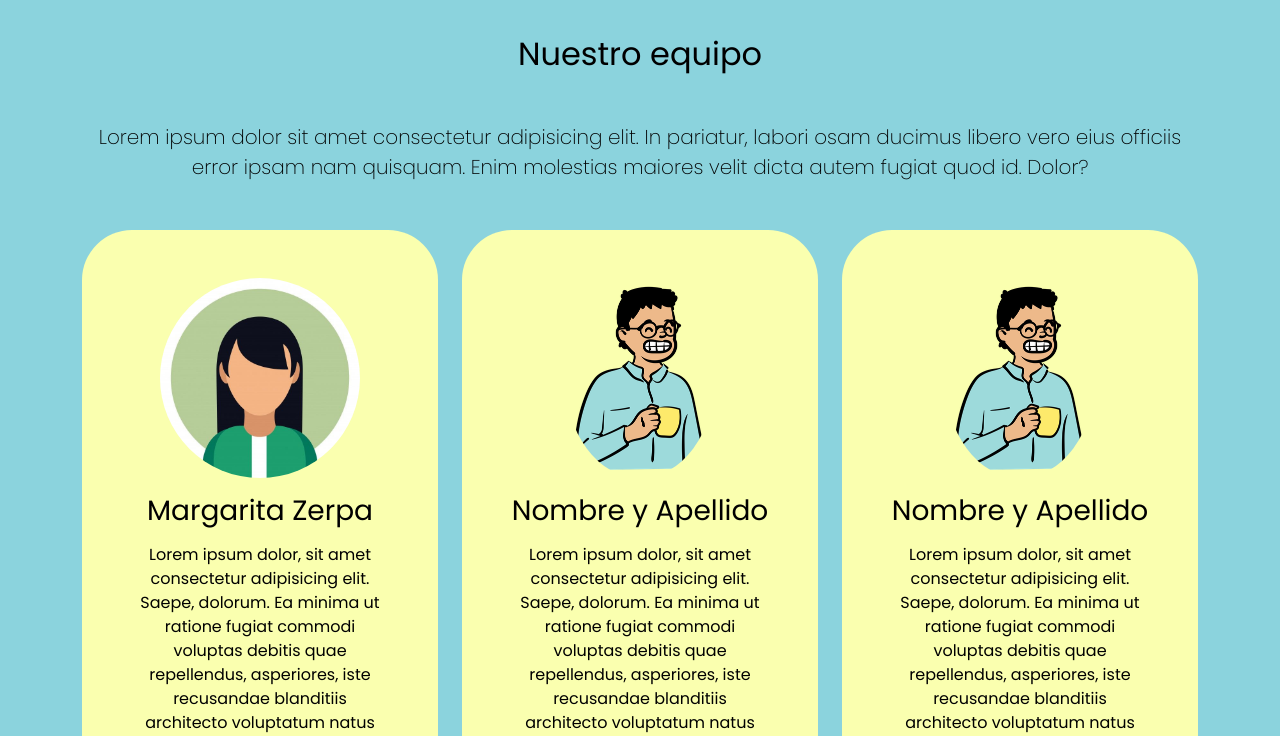
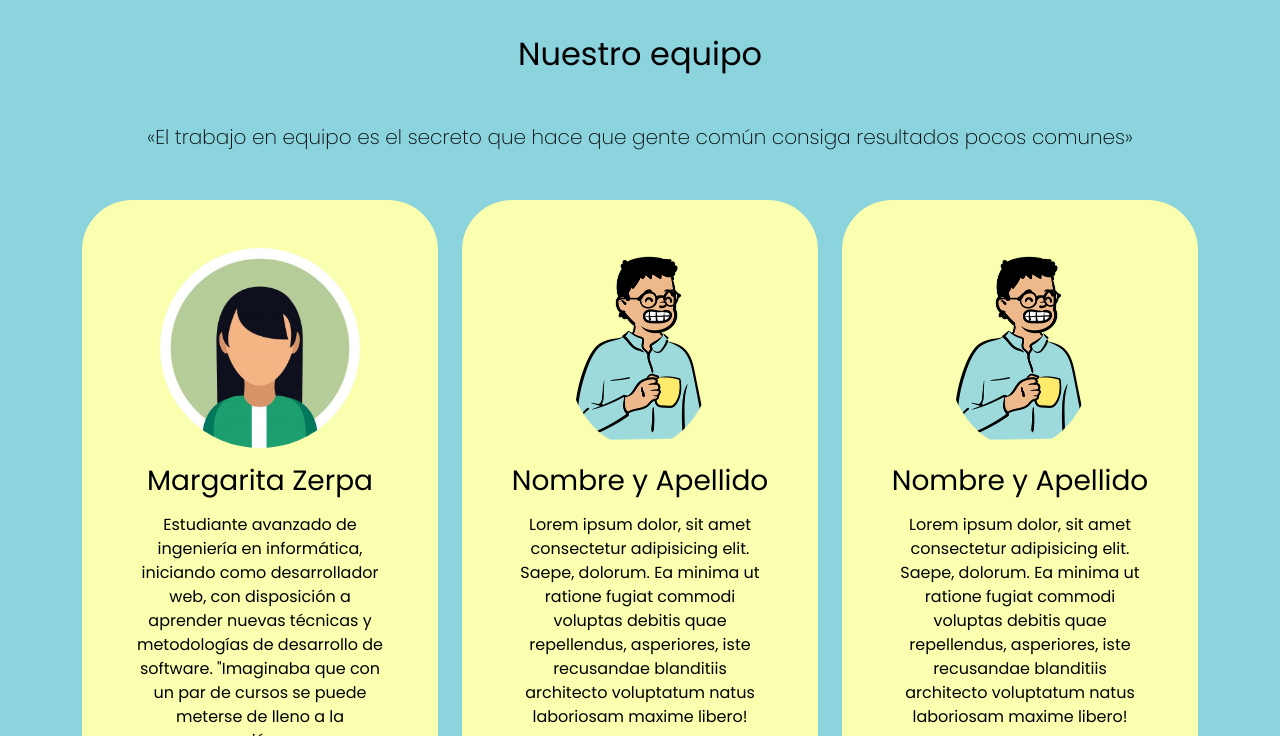
Before and after one commit to margarita264/devtech-podcast-web, a plain HTML site: page index.html in a window 1280 px wide. Shown: the part 990-1726 px from the top of the page. Drawn offline with nearby package versions, Linux system fonts and the light colour scheme.

Commit message:
Actualización de información[C

```diff
--- a/index.html
+++ b/index.html
@@ -93,9 +93,7 @@
       <div class="container pt-5">
         <h2 class="title text-center mt-5 mb-5">Nuestro equipo</h2>
         <p class="lead text-center mb-5">
-          Lorem ipsum dolor sit amet consectetur adipisicing elit. In pariatur, labori
-          osam ducimus libero vero eius officiis error ipsam nam quisquam. Enim molestias maiores velit dicta autem
-          fugiat quod id. Dolor?</p>
+          «El trabajo en equipo es el secreto que hace que gente común consiga resultados pocos comunes»</p>
         <div class="row">
 
           <!-- =========================== Tarjeta 1 =========================== -->
@@ -104,9 +102,12 @@
               <div class="card-body text-center p-5">
                 <img src="./assets/avatar-marga.jpg" alt="avatar" class=" img img-fluid rounded-circle mb-3">
                 <h3 class="title card-title mb-3">Margarita Zerpa</h3>
-                <p>Lorem ipsum dolor, sit amet consectetur adipisicing elit. Saepe, dolorum. Ea minima ut ratione fugiat
-                  commodi voluptas debitis quae repellendus, asperiores, iste recusandae blanditiis architecto
-                  voluptatum natus laboriosam maxime libero!</p>
+                <p>Estudiante avanzado de ingeniería en informática, iniciando como desarrollador web, con disposición a aprender nuevas técnicas y metodologías
+                  de desarrollo de software.
+                  "Imaginaba que con un par de cursos se puede meterse de lleno a la programación
+                  pero para conseguir esa fluidez hace falta repetir una y otra vez y dedicar muchisimo tiempo a
+                  la solución de problemas".
+                   </p>
                 <a href="#"><i class="bi bi-twitter text-dark mx-1 lead"></i></a>
                 <a href="#"><i class="bi bi-linkedin text-dark mx-1 lead"></i></a>
                 <a href="#"><i class="bi bi-github text-dark mx-1 lead"></i></a>
--- a/styles.css
+++ b/styles.css
@@ -14,6 +14,7 @@ nav{
 
 h1 {
   color:black;
+  font-size: 50%;
 }
 
 p {
```
